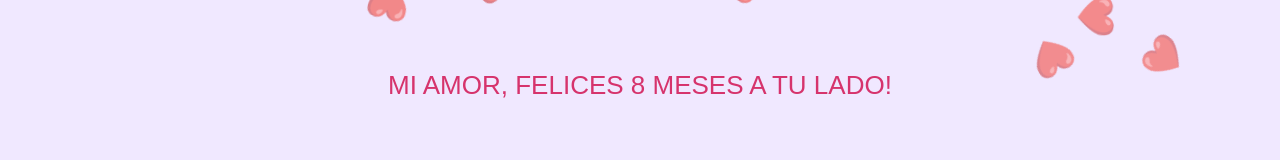
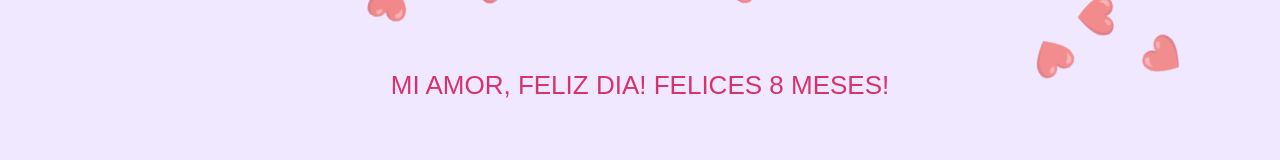
Before and after one commit to jerds10/webs, a plain HTML site: page index.html in a window 1280 px wide. Both pictures are taken after a click on the button "Para Monique". Shown: the part 235-395 px from the top of the page. Drawn offline with Linux system fonts and the light colour scheme.

Commit message:
Update index.html

```diff
--- a/index.html
+++ b/index.html
@@ -54,7 +54,7 @@
 <body>
     <button id="surpriseButton">Para Monique</button>
     <div id="message">
-        <p>MI AMOR, FELICES 8 MESES A TU LADO!</p>
+        <p>MI AMOR, FELIZ DIA! FELICES 8 MESES!</p>
     </div>
 
     <script>
```
